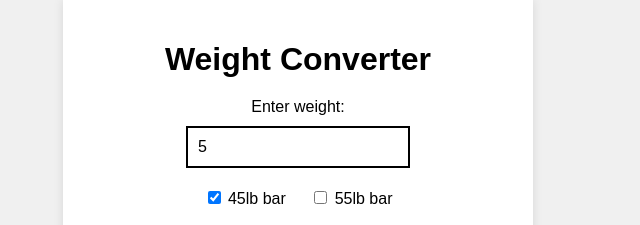
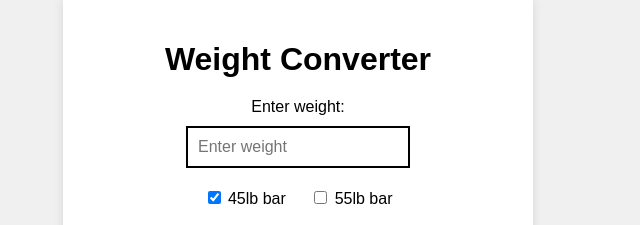
Before and after one commit to channing173/WeightConverter, a plain HTML site: page index.html in a window 1280 px wide. Both pictures are taken after typing "5" into the empty fields and a click on the button "Convert". Shown: the top 225 px of the page, 342-982 px from the left. Drawn offline with Linux system fonts and the light colour scheme.

Commit message:
Clear field after conversion

```diff
--- a/index.html
+++ b/index.html
@@ -353,6 +353,9 @@
                 { weight: '5', total: num5s, perSide: num5s / 2, radius: 15 },
                 { weight: '2.5', total: numsmalls, perSide: numsmalls / 2, radius: 12 }
             ]);
+
+            // Clear input field after conversion
+            document.getElementById('weight-input').value = '';
         }
 
         function displayResults(weights) {
```
